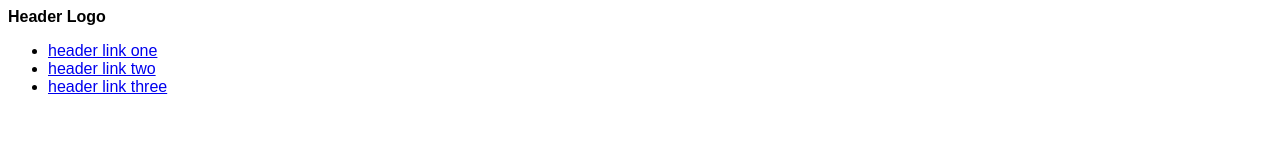
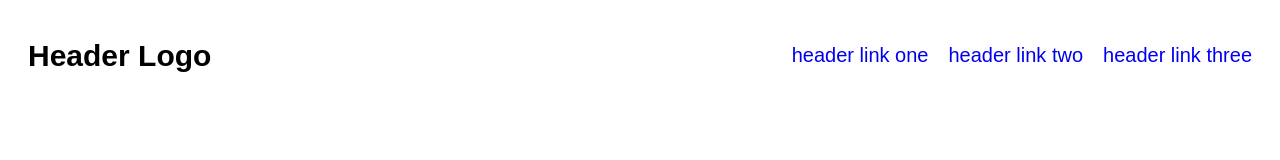
Before and after one commit to htn-dev/HTN-Landing-page, a plain HTML site: page index.html in a window 1280 px wide. Drawn offline with Linux system fonts and the light colour scheme.

Commit message:
Edit style.css

```diff
--- a/style.css
+++ b/style.css
@@ -1,7 +1,25 @@
 .header {
     font-family: sans-serif;
+    display: flex;
+    justify-content: space-between;
+    align-items: center;
+    padding: 20px;
 }
 
 .logo {
+    font-size: 30px;
     font-weight: bolder;
+    display: flex;
 }
+
+
+ul {
+    list-style-type: none;
+    display: flex;
+    gap: 20px;
+}
+
+a {
+    text-decoration: none;
+    font-size: 20px;
+}
```
